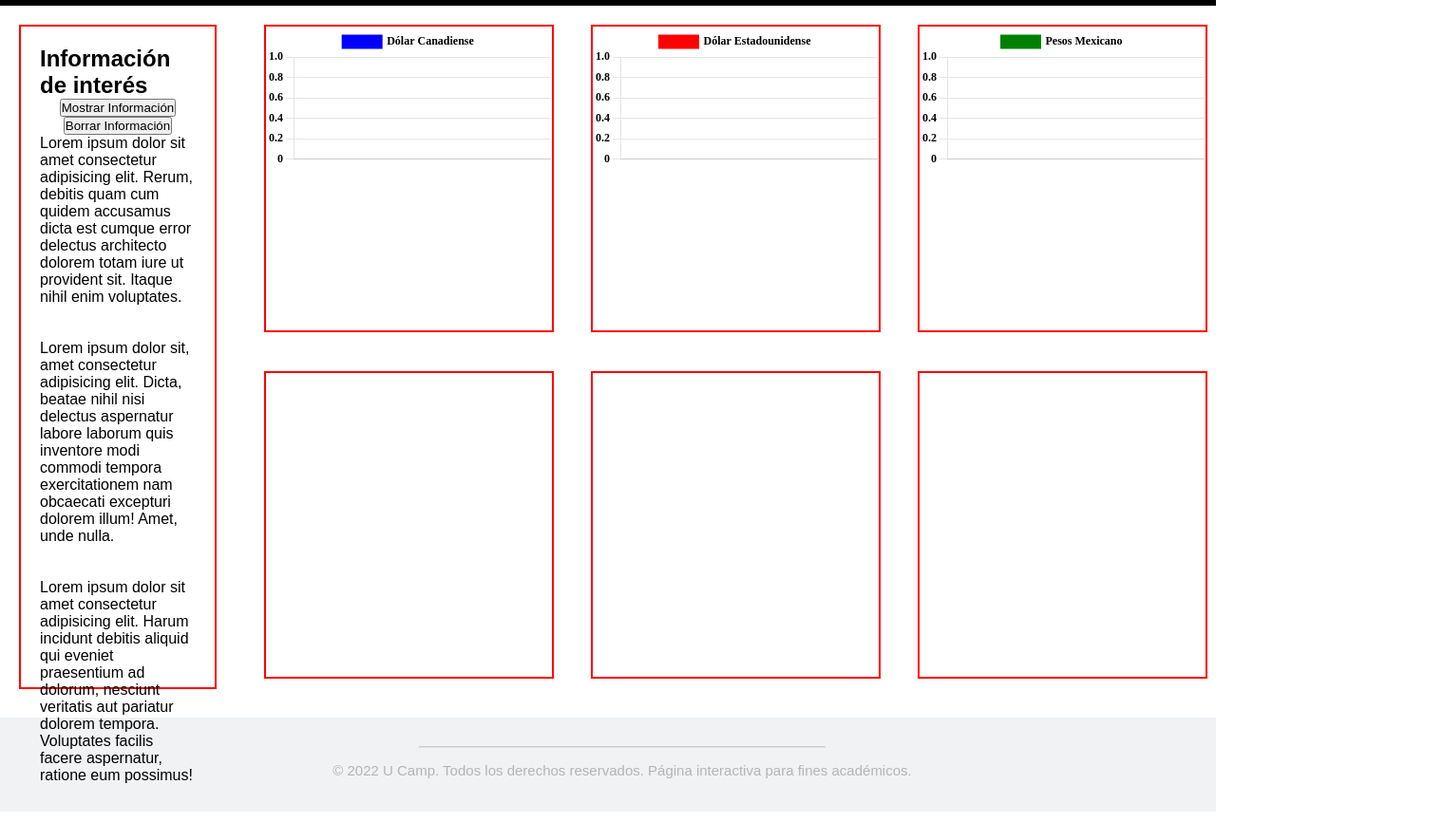
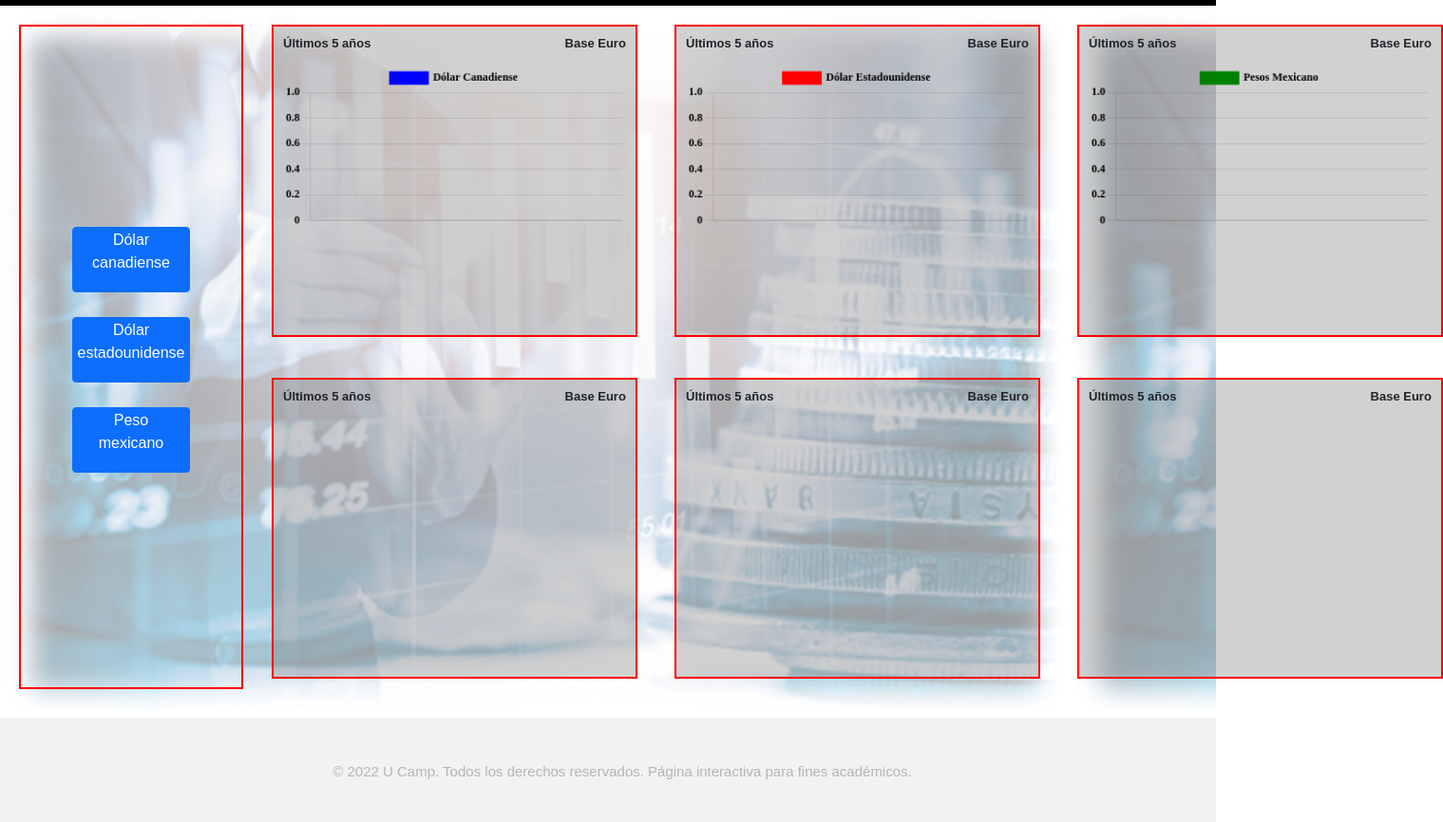
Before and after one commit to guinea90/UCAMP-Dashboard.github.io, a website with bundled scripts: page index.html in a window 1280 px wide. Shown: the part 54-920 px from the top of the page at 95% size, 1519 px wide, since content can reach past the window. Built offline with nearby package versions, Linux system fonts and the light colour scheme.

Commit message:
Cuarto Commit

```diff
--- a/index.html
+++ b/index.html
@@ -4,6 +4,7 @@
     <meta charset="UTF-8">
     <meta http-equiv="X-UA-Compatible" content="IE=edge">
     <meta name="viewport" content="width=device-width, initial-scale=1.0">
+    <link href="https://cdn.jsdelivr.net/npm/bootstrap@5.0.2/dist/css/bootstrap.min.css" rel="stylesheet" integrity="sha384-EVSTQN3/azprG1Anm3QDgpJLIm9Nao0Yz1ztcQTwFspd3yD65VohhpuuCOmLASjC" crossorigin="anonymous">
     <link rel="stylesheet" href="styles.css">
 
     <title>Gráficas de Variación de Modenas</title>
@@ -21,52 +22,71 @@
 <body>
     <section class="gridBody">
         <section class="sideBar">
-            <div class="informacion">
-                <div><h2>Información de interés</h2></div>
-                <div class="btAgrega">
-                    <button id="botonAgrega" class="boton-Agregar" type="submit" onclick="agregarRenglones()">Mostrar Información</button>
+            <div>
+                <p><a class="btn btn-primary" data-toggle="collapse" href="#dolarCAD" aria-expanded="false" aria-controls="Collapse">Dólar canadiense</a></p>
+                <div class="collapse" id="dolarCAD">
+                    <div class="card card-block">
+                    Lorem ipsum dolor sit amet consectetur adipisicing elit. Possimus cupiditate quibusdam quasi similique incidunt necessitatibus nobis fuga, eius labore totam dolorem. Distinctio incidunt magni perspiciatis porro voluptatibus cumque repellat culpa.
+                    </div>
                 </div>
-                <div class="btLimpiarCampos">
-                    <button id="botonLimpiaCampos" class="boton-Limpiar" type="submit" onclick="limpiarCampos()">Borrar Información</button>
+            </div>
+            <div>
+                <p><a class="btn btn-primary" data-toggle="collapse" href="#dolarUSD" aria-expanded="false" aria-controls="Collapse">Dólar estadounidense</a></p>
+                <div class="collapse" id="dolarUSD">
+                    <div class="card card-block">
+                    Lorem ipsum dolor sit amet consectetur adipisicing elit. Possimus cupiditate quibusdam quasi similique incidunt necessitatibus nobis fuga, eius labore totam dolorem. Distinctio incidunt magni perspiciatis porro voluptatibus cumque repellat culpa.
+                    </div>
                 </div>
-                <div>
-                    <p>Lorem ipsum dolor sit amet consectetur adipisicing elit. Rerum, debitis quam cum quidem accusamus dicta est cumque error delectus architecto dolorem totam iure ut provident sit. Itaque nihil enim voluptates.</p>
-                    <br>
-                    <br>
-                    <p>Lorem ipsum dolor sit, amet consectetur adipisicing elit. Dicta, beatae nihil nisi delectus aspernatur labore laborum quis inventore modi commodi tempora exercitationem nam obcaecati excepturi dolorem illum! Amet, unde nulla.</p>
-                    <br>
-                    <br>
-                    <p>Lorem ipsum dolor sit amet consectetur adipisicing elit. Harum incidunt debitis aliquid qui eveniet praesentium ad dolorum, nesciunt veritatis aut pariatur dolorem tempora. Voluptates facilis facere aspernatur, ratione eum possimus!</p>
+            </div>
+            <div>
+                <p><a class="btn btn-primary" data-toggle="collapse" href="#pesoMXN" aria-expanded="false" aria-controls="Collapse">Peso <br> mexicano</a></p>
+                <div class="collapse" id="pesoMXN">
+                    <div class="card card-block">
+                    Lorem ipsum dolor sit amet consectetur adipisicing elit. Possimus cupiditate quibusdam quasi similique incidunt necessitatibus nobis fuga, eius labore totam dolorem. Distinctio incidunt magni perspiciatis porro voluptatibus cumque repellat culpa.
+                    </div>
                 </div>
             </div>
         </section>
 
         <div class="graficoMM1">
-            <canvas id="CAD-MM"></canvas>
+            <h5>Últimos 5 años <span>Base Euro </span></h5>
+            <canvas id="CAD-MM" class="chart"></canvas>
         </div>
 
         <div class="graficoMM2">
-            <canvas id="USD-MM"></canvas>
+            <h5>Últimos 5 años <span>Base Euro </span></h5>
+            <canvas id="USD-MM" class="chart"></canvas>
         </div>
 
         <div class="graficoMM3">
-            <canvas id="MXN-MM"></canvas>
+            <h5>Últimos 5 años <span>Base Euro </span></h5>
+            <canvas id="MXN-MM" class="chart"></canvas>
         </div>
 
         <div class="graficoYY1">
-            <canvas id="CAD-YY"></canvas>
+            <h5>Últimos 5 años <span>Base Euro </span></h5>
+            <canvas id="CAD-YY" class="chart"></canvas>
         </div>
 
         <div class="graficoYY2">
-            <canvas id="USD-YY"></canvas>
+            <h5>Últimos 5 años <span>Base Euro </span></h5>
+            <canvas id="USD-YY" class="chart"></canvas>
         </div>
 
         <div class="graficoYY3">
-            <canvas id="MXN-YY"></canvas>
+            <h5>Últimos 5 años <span>Base Euro </span></h5>
+            <canvas id="MXN-YY" class="chart"></canvas>
         </div>
 
-        <script src="https://cdn.jsdelivr.net/npm/chart.js"></script>
-        <script src="index.js" type="module"></script>
+        <script src="https://cdnjs.cloudflare.com/ajax/libs/Chart.js/3.7.1/chart.min.js"></script>
+
+    <script type="module" src="index.js"></script>
+
+    <script src="https://cdn.jsdelivr.net/npm/jquery@3.5.1/dist/jquery.slim.min.js" integrity="sha384-DfXdz2htPH0lsSSs5nCTpuj/zy4C+OGpamoFVy38MVBnE+IbbVYUew+OrCXaRkfj" crossorigin="anonymous"></script>
+
+    <script src="https://cdn.jsdelivr.net/npm/popper.js@1.16.1/dist/umd/popper.min.js" integrity="sha384-9/reFTGAW83EW2RDu2S0VKaIzap3H66lZH81PoYlFhbGU+6BZp6G7niu735Sk7lN" crossorigin="anonymous"></script>
+
+    <script src="https://cdn.jsdelivr.net/npm/bootstrap@4.6.1/dist/js/bootstrap.min.js" integrity="sha384-VHvPCCyXqtD5DqJeNxl2dtTyhF78xXNXdkwX1CZeRusQfRKp+tA7hAShOK/B/fQ2" crossorigin="anonymous"></script>
     </section>
 </body>
 
--- a/styles.css
+++ b/styles.css
@@ -59,18 +59,25 @@ body {
 	grid-auto-rows: minmax(180px, auto);
 	padding-bottom: 30px;
 	height: 720px;
+	/*https://developer.mozilla.org/es/docs/Web/CSS/filter*/
+	background-image: url(grafico-de-bolsa.jpg);
+	background-size: contain;
 }
 
 .sideBar {
 	display: flex;
+	flex-direction: column;
+	align-items: center;
+	justify-content: center;
 	margin-top: 20px;
-	margin-right: 20px;
 	margin-left: 20px;
 	grid-column-start: 1;
 	grid-row-start: 1;
 	grid-row-end: 3;
 	padding: 20px;
 	border: 2px solid red;
+	width: 15vw;
+	text-align: justify;
 }
 
 .informacion {
@@ -124,8 +131,44 @@ body {
 .graficoYY2,
 .graficoYY3 {
 	border: 2px solid red;
-	width: 90%;
+	background-color: rgba(128, 128, 128, 0.363);
+	width: 92%;
 	height: 90%;
+}
+
+.chart {
+	padding: 5px;
+	margin: 5px;
+}
+
+.btn {
+	width: 120px;
+	height: 65px;
+	margin: 5px;
+	padding: 1px;
+	text-align: center;
+	/* margin-top: 20px; */
+}
+
+.card {
+	padding: 5px;
+}
+
+.btn:hover {
+	background-color: grey;
+}
+
+h5 {
+	font-size: small;
+	margin-top: 10px;
+	padding-left: 10px;
+	padding-right: 10px;
+	font-weight: bold;
+	text-decoration-line: none;
+}
+
+span {
+	float: right;
 }
 
 /*INICIO CONFIGURACIÓN FOOTER*/
@@ -138,13 +181,14 @@ body {
 	padding-bottom: 5px;
 	padding-left: 30px;
 	background-color: rgba(119, 136, 153, 0.109);
+	background-image: none;
 }
 
 .p-footer {
 	text-align: center;
 	color: rgba(146, 142, 142, 0.616);
 	padding-top: 15px;
-	padding-bottom: 30px;
+	padding-bottom: 20px;
 	font-size: 15px;
 }
 
```
Also changed, not shown: grafico-de-bolsa.jpg (added), volatilidad.jpg (added).
